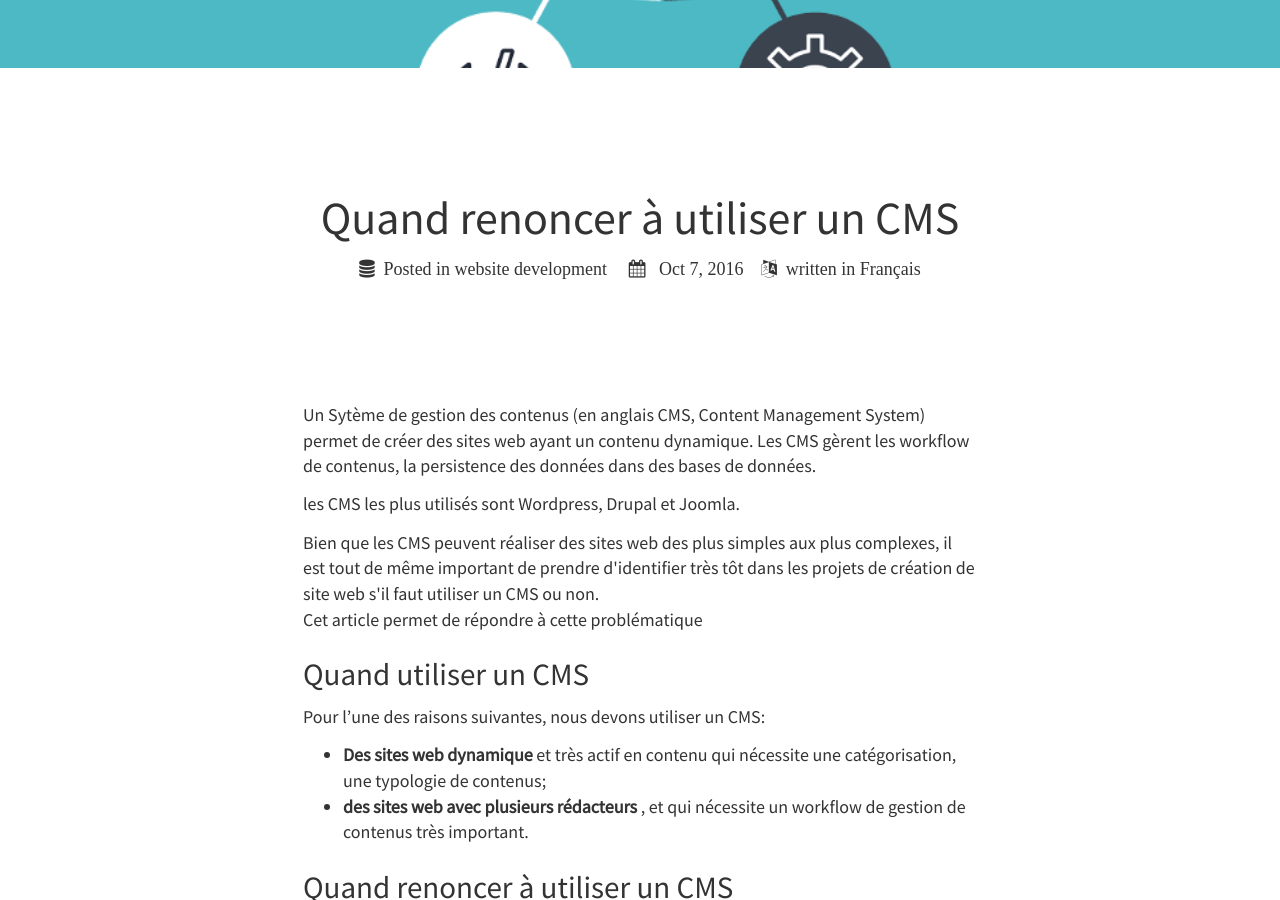
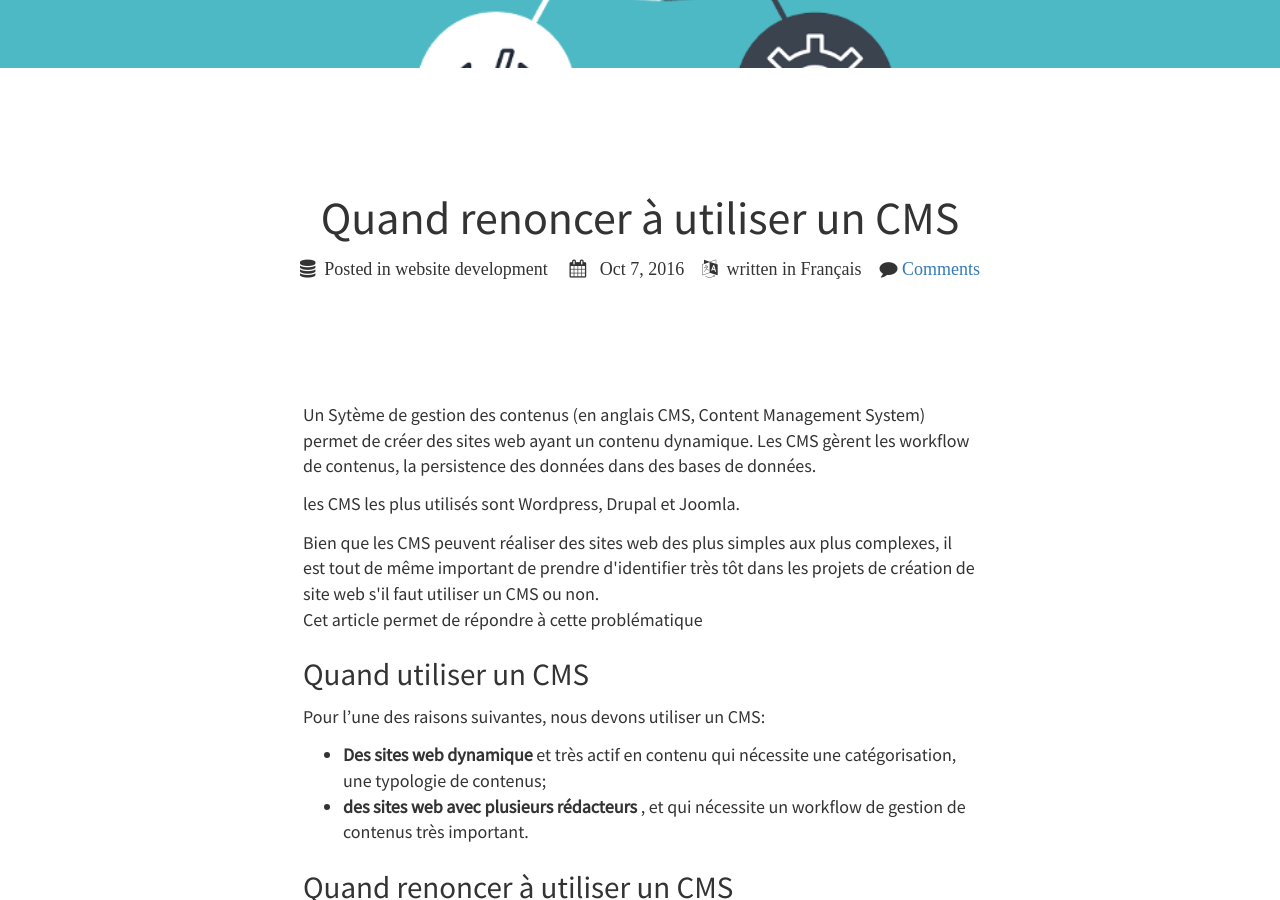
Before and after one commit to mekuate/mekuate.github.io, a Jekyll site: the page built from _posts/2016-09-07-renoncercms.html, in a window 1280 px wide and 900 px high, scrolled down 742 px. Built offline with Jekyll 4.4.1, drawn with Linux system fonts in a browser that asks for light colours; nearby versions of some CDN libraries; comment, search, counter and statistics services are not loaded.

Commit message:
setup disqus comment on blog and home page

```diff
--- /dev/null
+++ b/_includes/disqus.html
@@ -0,0 +1,20 @@
+<div id="disqus_thread" class="container blog-content" name="disqus_thread"></div>
+<script>
+
+/**
+*  RECOMMENDED CONFIGURATION VARIABLES: EDIT AND UNCOMMENT THE SECTION BELOW TO INSERT DYNAMIC VALUES FROM YOUR PLATFORM OR CMS.
+*  LEARN WHY DEFINING THESE VARIABLES IS IMPORTANT: https://disqus.com/admin/universalcode/#configuration-variables*/
+/*
+var disqus_config = function () {
+this.page.url = PAGE_URL;  // Replace PAGE_URL with your page's canonical URL variable
+this.page.identifier = PAGE_IDENTIFIER; // Replace PAGE_IDENTIFIER with your page's unique identifier variable
+};
+*/
+(function() { // DON'T EDIT BELOW THIS LINE
+var d = document, s = d.createElement('script');
+s.src = '//mekuate-com.disqus.com/embed.js';
+s.setAttribute('data-timestamp', +new Date());
+(d.head || d.body).appendChild(s);
+})();
+</script>
+<noscript>Please enable JavaScript to view the <a href="https://disqus.com/?ref_noscript">comments powered by Disqus.</a></noscript>
--- a/_layouts/default.html
+++ b/_layouts/default.html
@@ -6,7 +6,7 @@
 
   <body>
         {{ content }}
-
+<script id="dsq-count-scr" src="/mekuate-com.disqus.com/count.js" async></script>
   </body>
 
 </html>
--- a/_layouts/post.html
+++ b/_layouts/post.html
@@ -26,6 +26,7 @@
       {% endif %}
        <span class="fa fa-calendar"> &nbsp; <time datetime="{{ page.date | date_to_xmlschema }}" itemprop="datePublished">{{ page.date | date: "%b %-d, %Y" }}</time></span>
       &nbsp;  &nbsp; <span class="fa fa-language"> &nbsp;written in {{page.language}}</span>
+      &nbsp;  &nbsp; <span class="fa fa-comment"> <a href="{{page.url}}#disqus_thread">Comments</a> </span>
     </div>
 	</div>
   <section class="container blog-content" itemprop="articleBody">
@@ -33,6 +34,6 @@
   </section>
 
 	{% include card_profile.html %}
-
+	{% include disqus.html %}
 
 </article>
--- a/_layouts/project.html
+++ b/_layouts/project.html
@@ -34,6 +34,5 @@
   </div>
   {% endif %}
 	{% include card_profile.html %}
-
-
+	{% include disqus.html %}
 </article>
--- a/hireme.html
+++ b/hireme.html
@@ -9,7 +9,7 @@
 	<div  class="title_resume">
 	<center>
 	<div class="companyname">
-	<span class="">GET YOUR DATA ALIVE </span>
+	<span class=""> GET YOUR DATA ALIVE </span>
 	<br><a href="mailto:giselemekuate@gmail.com" class="btn btn-lg btn-success"> Hire Me </a>
 	<div>
 	</center>
--- a/index.html
+++ b/index.html
@@ -15,5 +15,6 @@
 	  <h3>Contact me at <a href="http://twitter.com/{{ site.twitter }}">@{{ site.twitter }}</a> or by <a href="mailto:{{ site.email }}">email</a>.</h3>
 
 	  {% include social.html %}
+	  {% include disqus.html %}
 	</div>
 </section>
```
